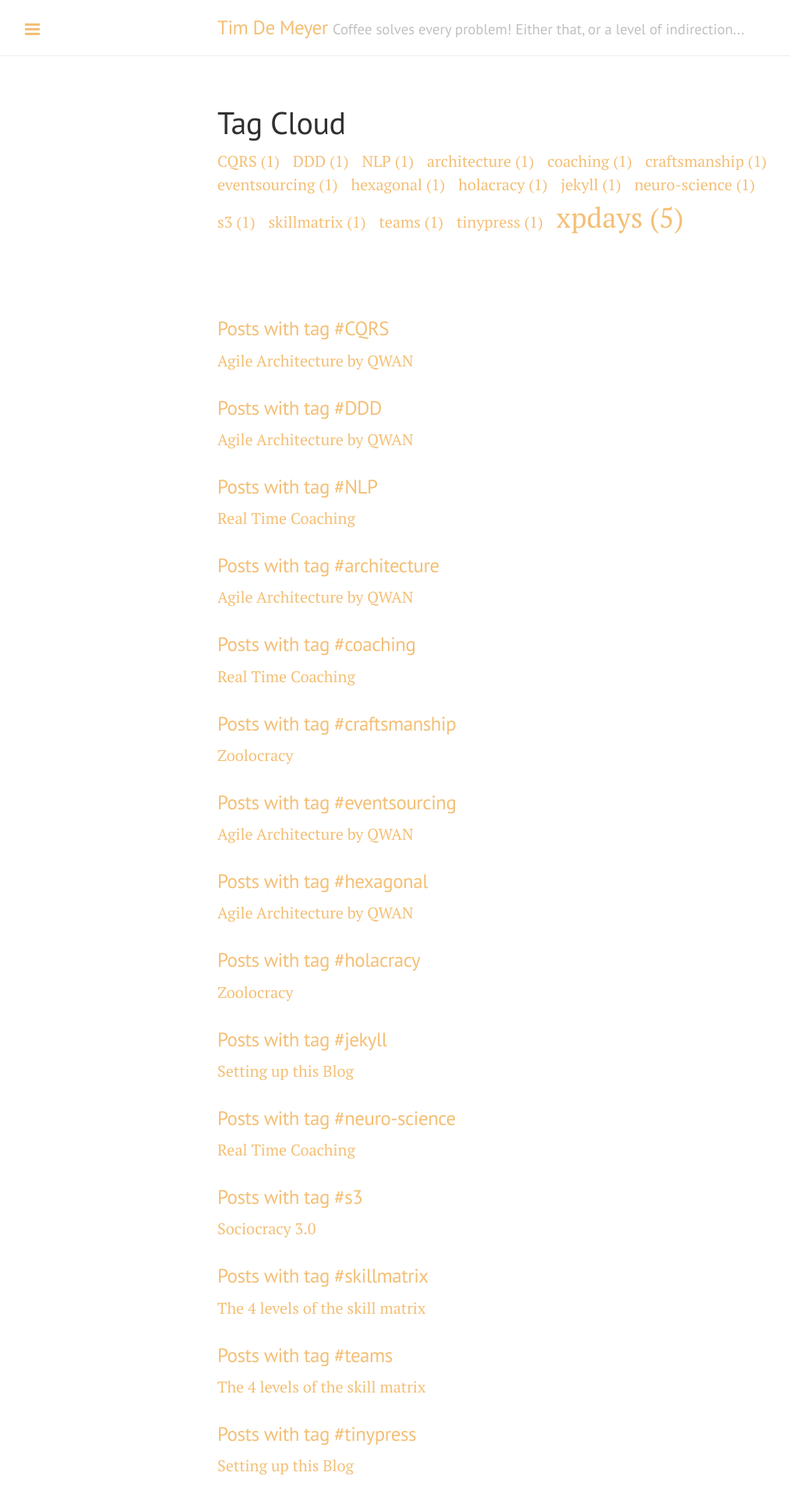
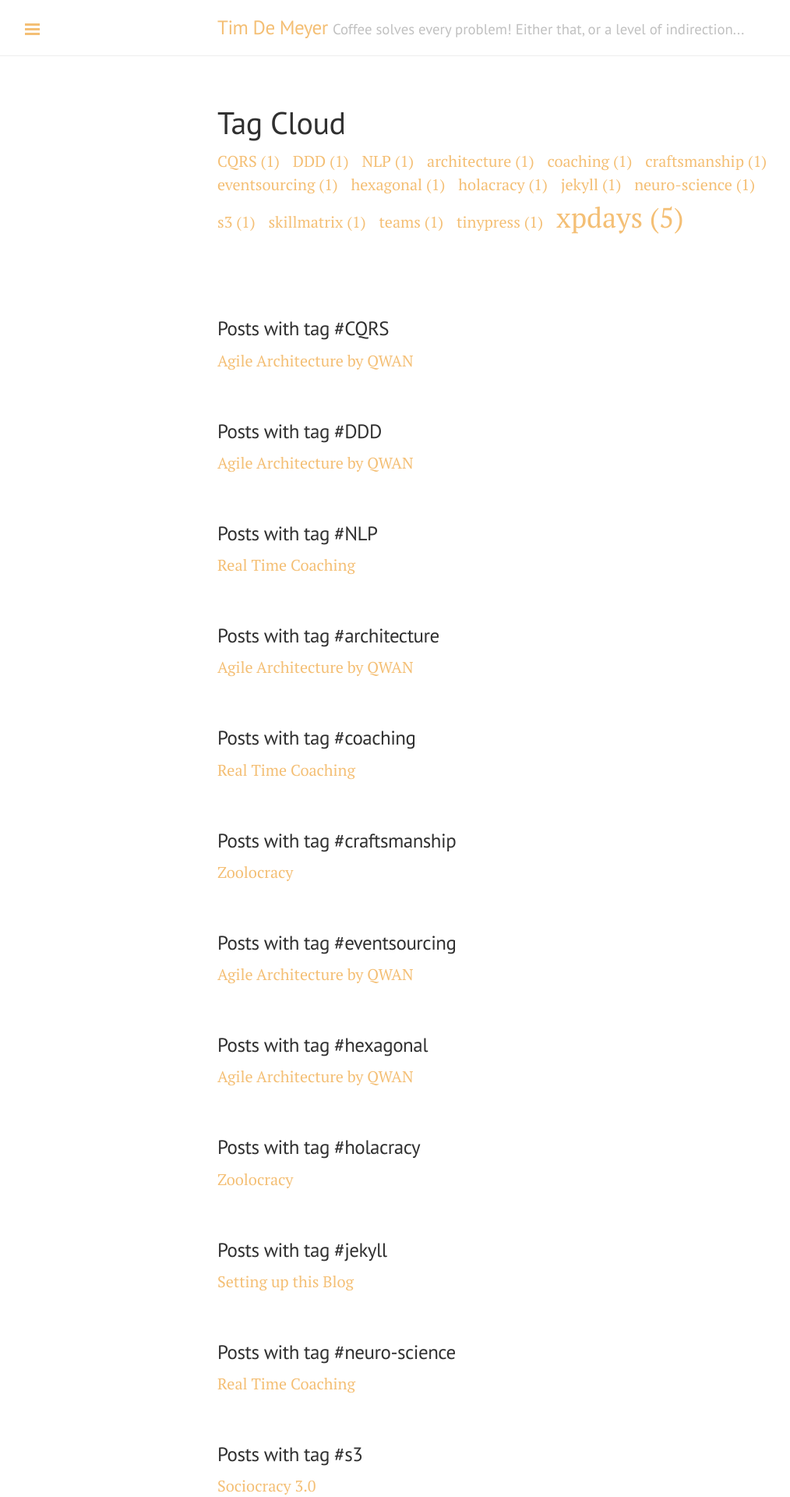
Before and after one commit to TimDM1980/TimDM1980.github.io, a Jekyll site: the page built from tag-cloud.md, in a window 1280 px wide. Shown: the top 1920 px of the page at 78% size, without its empty margins (1-1015 px from the left). Built offline with Jekyll 4.4.1, drawn with Linux system fonts in a browser that asks for light colours.

Commit message:
tag cloud

```diff
--- a/public/css/custom.css
+++ b/public/css/custom.css
@@ -27,6 +27,10 @@ img {
     margin-bottom: 5em;
 }
 
-.tag-cloud-anchor a {
+.tag-cloud-anchor {
     color: #303030 !important;
 }
+
+.tag-cloud-tag-div {
+  margin-bottom: 3em;
+}
--- a/tag-cloud.md
+++ b/tag-cloud.md
@@ -17,7 +17,7 @@ title: Tag Cloud
 
 <div>
     {% for tag in tags %}
-        <div class="index-post">
+        <div class="tag-cloud-tag-div">
             {% assign tagname = tag[0] %}
             <h3><a id="{{ tag | first | slugify }}" class="tag-cloud-anchor">Posts with tag #{{tagname}}</a></h3>
             <div>
```
